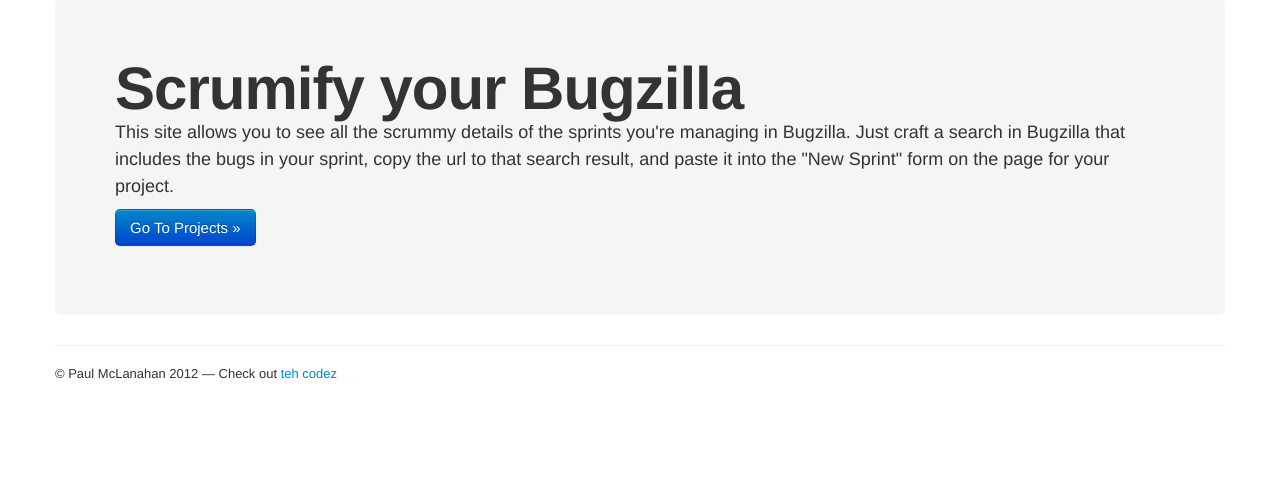
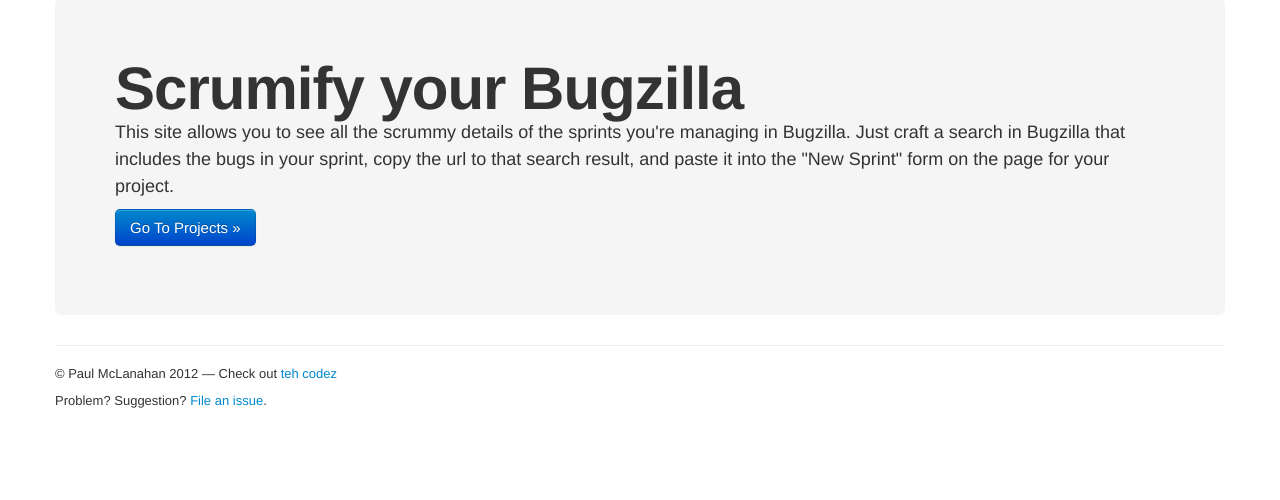
Before and after one commit to mozilla/scrumbugz, a Django app: page / in a window 1280 px wide. Shown: the part 61-561 px from the top of the page. Run offline with Django 3.2, Linux system fonts and the light colour scheme; some libraries are stand-ins or nearby versions.

Commit message:
Add link to github issues.

```diff
--- a/templates/base.html
+++ b/templates/base.html
@@ -70,6 +70,8 @@
             teh codez
           </a>
         </p>
+
+        <p>Problem? Suggestion? <a href="https://github.com/pmclanahan/scrumbugz/issues">File an issue</a>.</p>
       </footer>
 
     </div> <!-- /container -->
```
